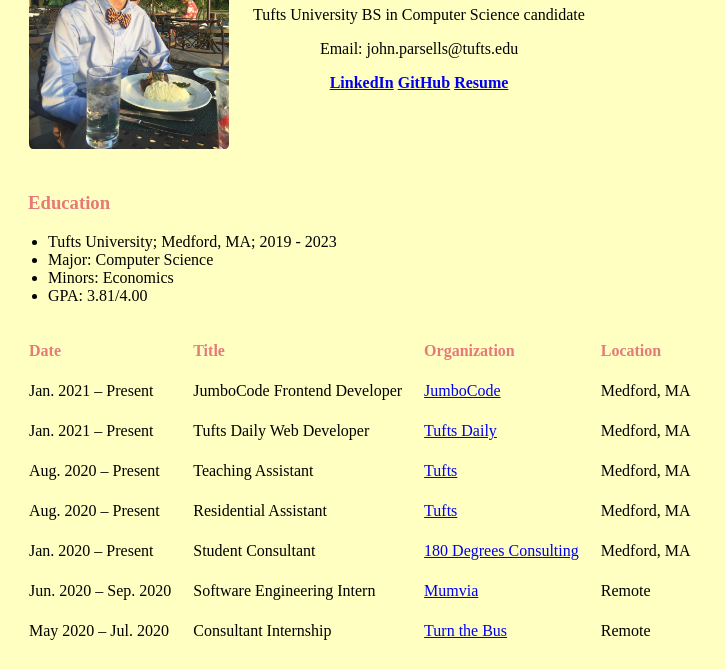
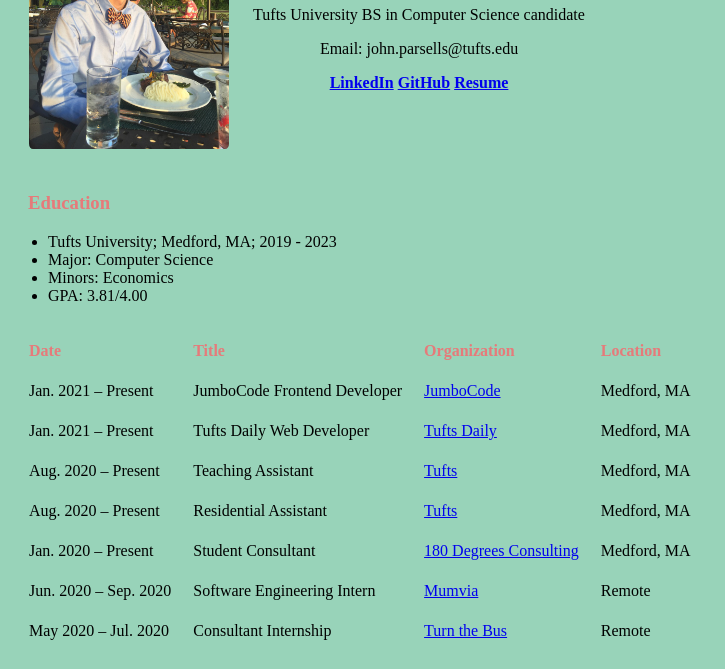
Before and after one commit to JacksonParsells/JacksonParsells.github.io, a plain HTML site: page index.html in a window 1280 px wide. Shown: the part 147-816 px from the top of the page, without its empty margins (0-725 px from the left). Drawn offline with Linux system fonts and the light colour scheme.

Commit message:
updated background color

```diff
--- a/css/indexstylesheet.css
+++ b/css/indexstylesheet.css
@@ -1,5 +1,5 @@
 body {
-    background-color: rgb(255, 255, 194);
+    background-color: rgb(152,211,185);
   }
 
   h1 {
```
